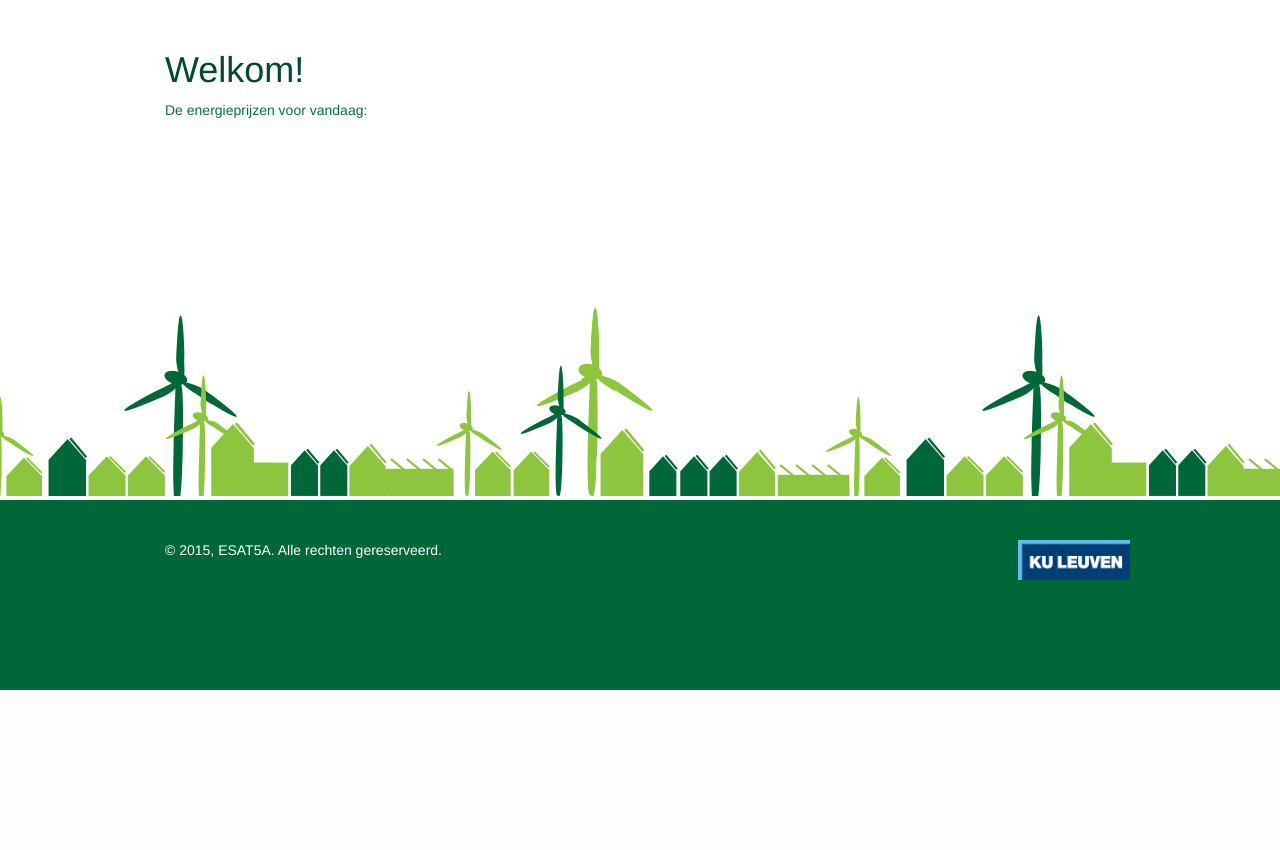
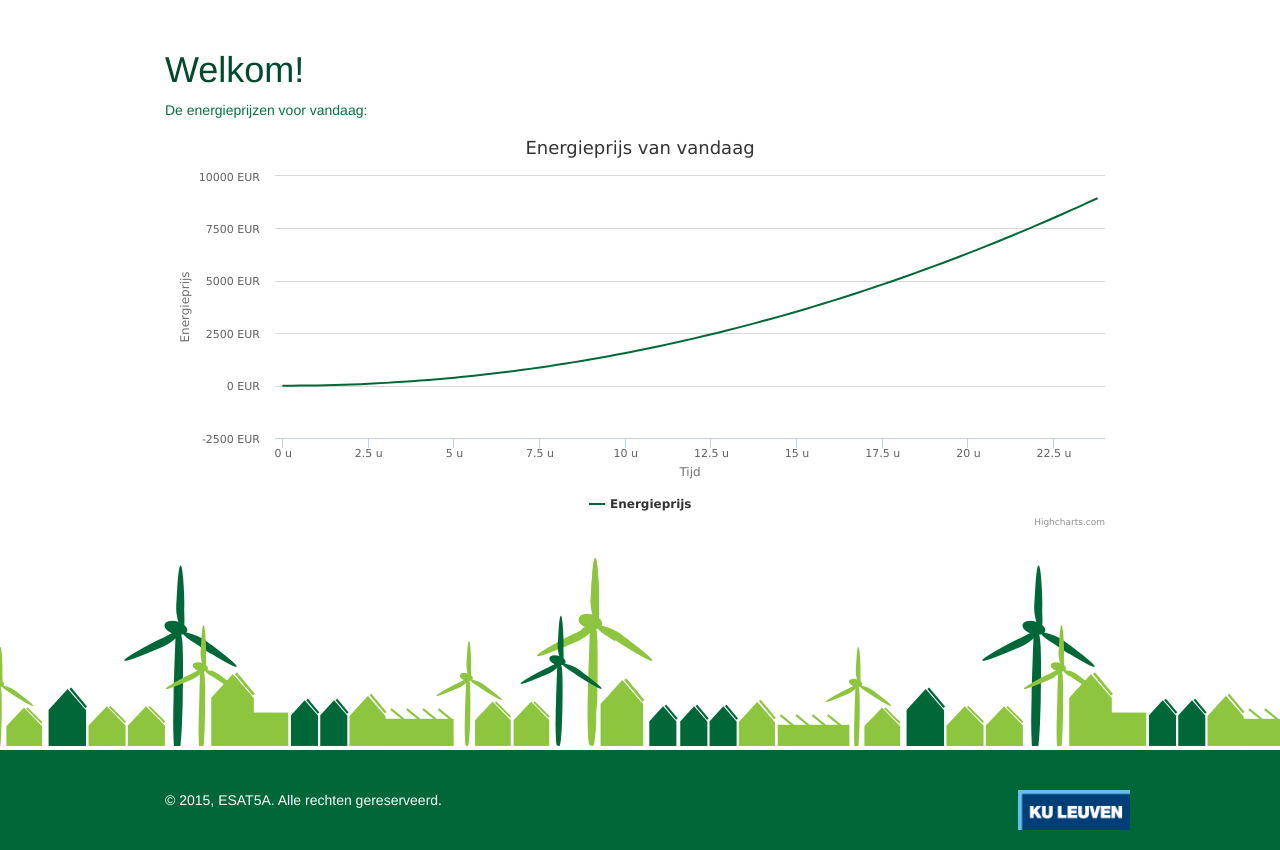
Before and after one commit to Tijs-B/ESAT-EnergyHousing, a Django app: page /home/ in a window 1280 px wide. Shown: the part 110-960 px from the top of the page. Before the commit the page ends 800 px from the top, so only its background shows below. Run offline with Django 3.2, Linux system fonts and the light colour scheme; data comes from the database, SQL or seed files in the repository; parts of the project's set-up code (start-up, migrations or seed data) failed here and were passed over; some libraries are stand-ins or nearby versions.

Commit message:
energieprijzen op homepagina

```diff
--- a/smartgrid/templates/smartgrid/base.html
+++ b/smartgrid/templates/smartgrid/base.html
@@ -66,8 +66,8 @@
     </div>
 </div>
 
+<script src="{% static 'smartgrid/js/jquery.min.js' %}"></script>
 <script src="{% static 'smartgrid/js/bootstrap.min.js' %}"></script>
-<script src="{% static 'smartgrid/js/jquery.min.js' %}"></script>
 {% block script %}
 {% endblock script %}
 </body>
--- a/smartgrid/templates/smartgrid/post_login/homepage.html
+++ b/smartgrid/templates/smartgrid/post_login/homepage.html
@@ -1,4 +1,5 @@
 {% extends "smartgrid/base.html" %}
+{% load staticfiles %}
 
 {% block nav %}
     <ul class="nav">
@@ -13,21 +14,15 @@
 {% block content %}
     <h1>Welkom!</h1>
     <p>De energieprijzen voor vandaag:</p>
-    <div class="graph">
-
-    </div>
+    <div class="chart" id="price_chart"></div>
 {% endblock content %}
-
-{% comment %}
 {% block script %}
+    <script src="{% static 'smartgrid/js/highcharts.js' %}"></script>
     <script>
         $(function () {
             $("#price_chart").highcharts({
-            chart: {
-                type: 'spline'
-            },
                 title: {
-                text: 'Energieprijs'
+                    text: 'Energieprijs van vandaag'
                 },
                 xAxis: {
                     title: {
@@ -38,7 +33,8 @@
                         formatter: function () {
                             return this.value + " u"
                         }
-                }
+                    },
+                    {#                    tickPositions: [0, 2, 4, 6, 8, 10, 12, 14, 16, 18, 20, 22, 24]#}
                 },
                 yAxis: {
                     title: {
@@ -63,10 +59,10 @@
                 },
                 series: [{
                     name: 'Energieprijs',
+                    color: '#006838',
                     data: {{ energy_price_data }}
                 }]
             });
-    })
+        });
     </script>
 {% endblock script %}
-{% endcomment %}
--- a/smartgrid/views.py
+++ b/smartgrid/views.py
@@ -84,18 +84,17 @@ def logout(request):
 # Na login
 
 def home(request):
-    # scenario = Scenario.objects.all()[0]
-    # current_neighborhood_name = scenario.neighbourhood_name
-    # current_neighborhood = Neighborhood.objects.get(name=current_neighborhood_name)
-    #
-    # energy_price_data = []
-    # for energy_price in current_neighborhood.energy_price_set:
-    #     energy_price_data.append([(energy_price.time-1)/4, energy_price.price])
-    #
-    # return render(request, 'smartgrid/post_login/homepage.html',
-    #                     {'full_name': request.user.username,
-    #                      'energy_price_data': energy_price_data})
-    return render(request, 'smartgrid/post_login/homepage.html', {'full_name': request.user.username})
+    scenario = Scenario.objects.all()[0]
+    current_neighborhood_name = scenario.current_neighborhood
+    current_neighborhood = Neighborhood.objects.get(neighborhood_name=current_neighborhood_name)
+
+    energy_price_data = []
+    for energy_price in current_neighborhood.energyprice_set.all():
+        energy_price_data.append([(float(energy_price.time) - 1.0) / 4.0, float(energy_price.price)])
+
+    return render(request, 'smartgrid/post_login/homepage.html',
+                  {'full_name': request.user.username,
+                   'energy_price_data': energy_price_data})
 
 
 def rooms(request):
```
Lines whose indentation alone changed are shown as unchanged.
